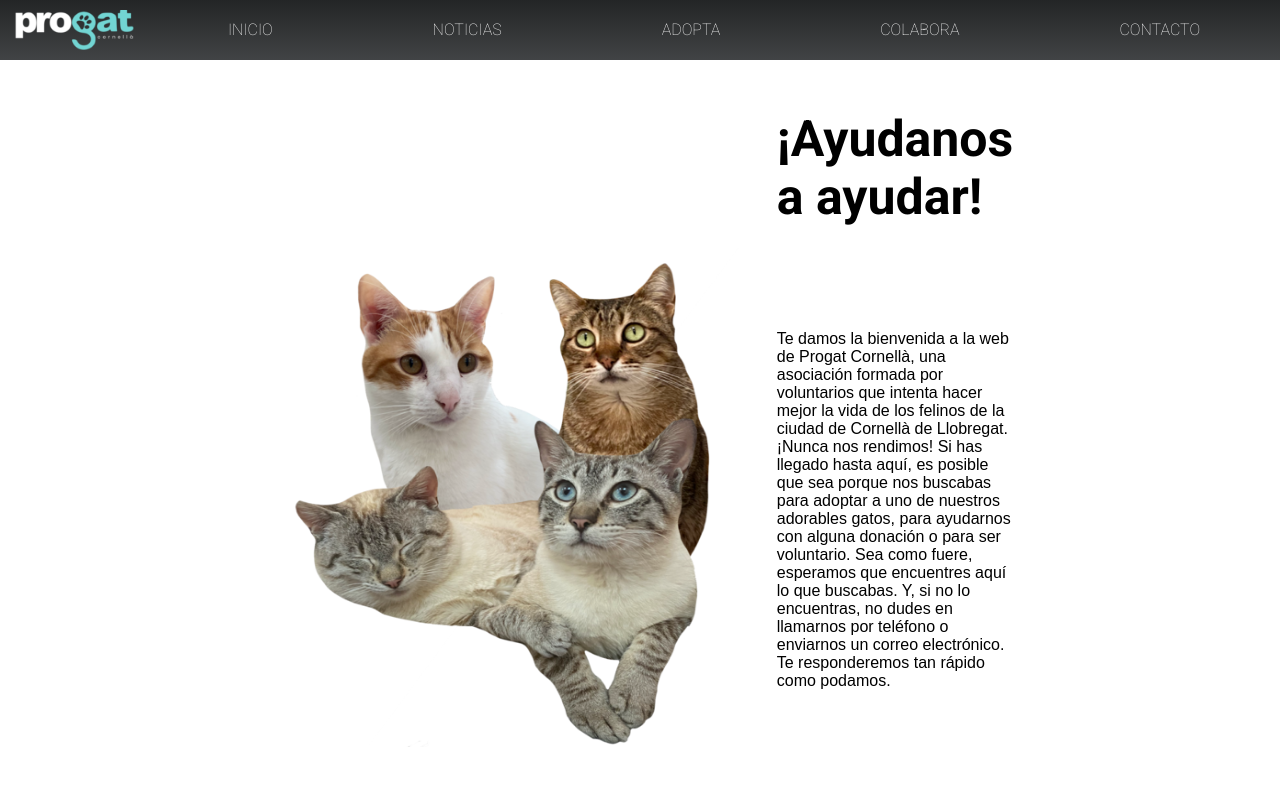
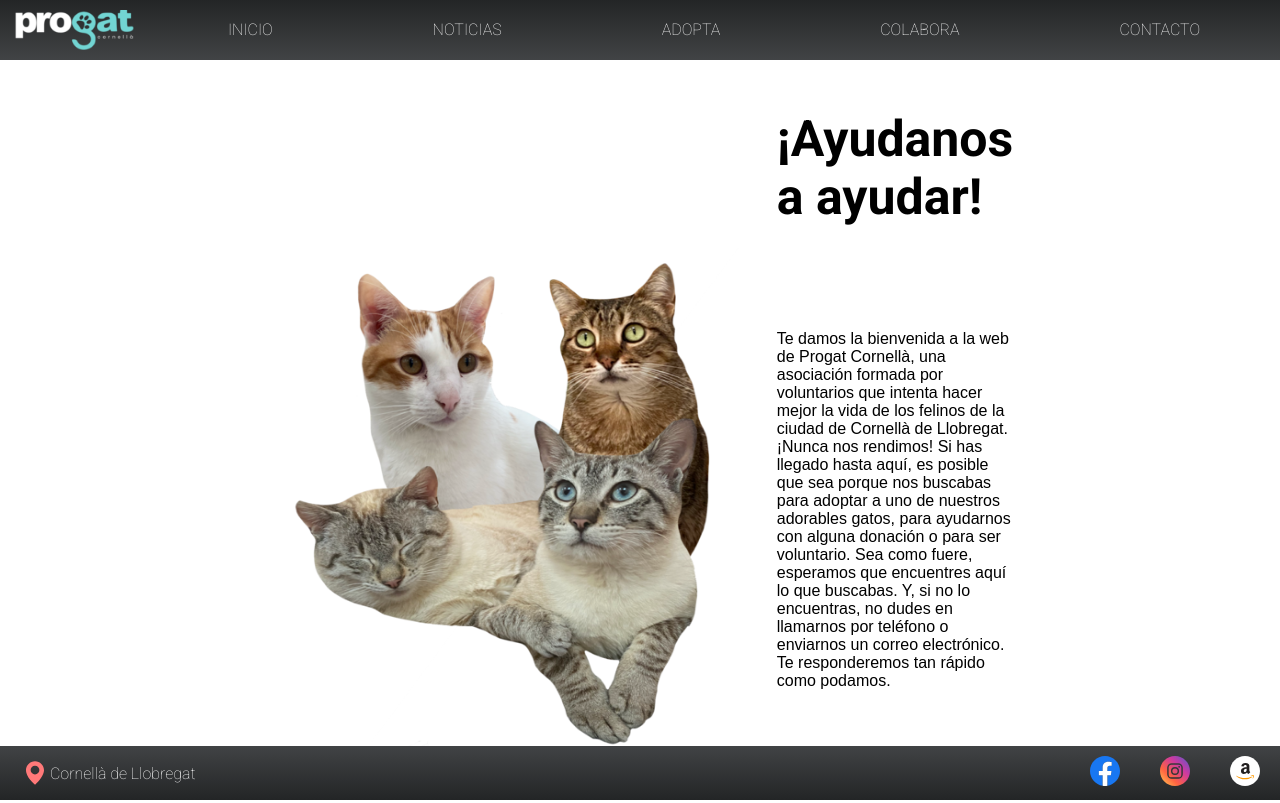
Before and after one commit to verococado/ProgatCornella, a plain HTML site: page index.html in a window 1280 px wide. Shown: the top 803 px of the page. Drawn offline with Linux system fonts and the light colour scheme.

Commit message:
CSS footer bottom fixed

```diff
--- a/CSS/style.css
+++ b/CSS/style.css
@@ -284,6 +284,9 @@ footer{
     background-image: linear-gradient(to top, #232526, #414345);
     display: flex;
     flex-direction: row;
+    position: fixed;
+    bottom: 0;
+    left: 0;
 }
 
 .localizacion{
@@ -590,6 +593,9 @@ footer{
         background-image: linear-gradient(to top, #232526, #414345);
         display: flex;
         flex-direction: row;
+        position: fixed;
+        bottom: 0;
+        left: 0;
     }
 
     .localizacion{
@@ -900,6 +906,9 @@ footer{
     background-image: linear-gradient(to top, #232526, #414345);
     display: flex;
     flex-direction: row;
+    position: fixed;
+    bottom: 0;
+    left: 0;
 }
 
 .localizacion{
```
